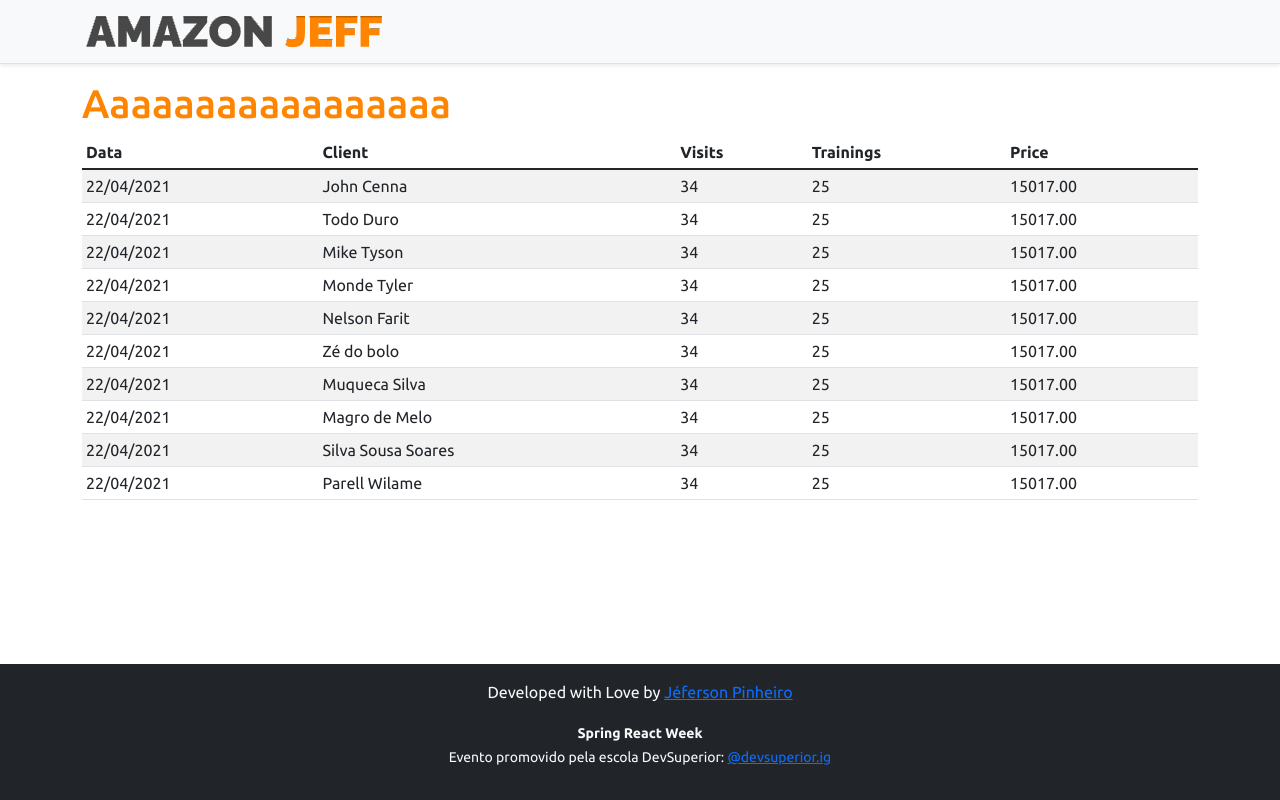
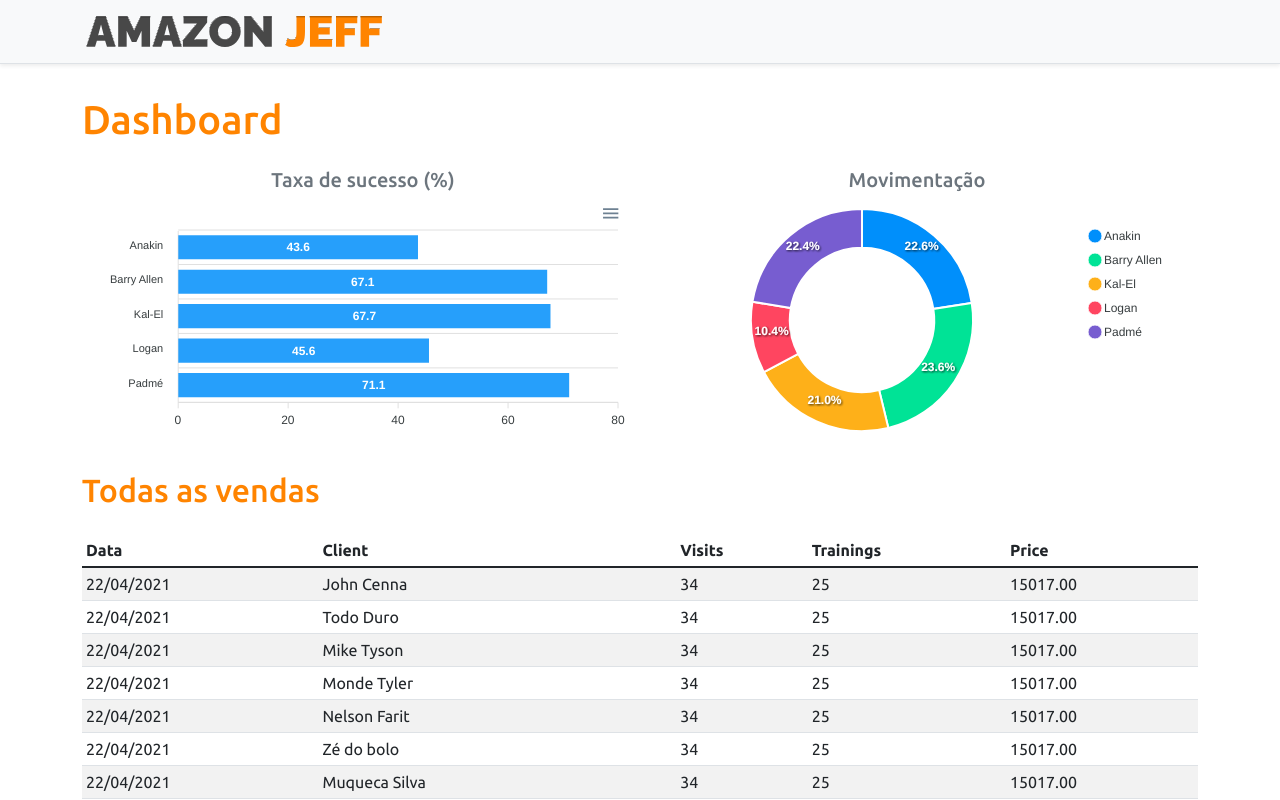
Before and after one commit to ojeffpinheiro01/dashboard, a React (Create React App) app in the folder frontend/: page / in a window 1280 px wide. Shown: the top 800 px of the page. Built offline with nearby package versions, Linux system fonts and the light colour scheme.

Commit message:
gráficos com dados estáticos

```diff
--- a/frontend/package.json
+++ b/frontend/package.json
@@ -10,8 +10,10 @@
     "@types/node": "^12.0.0",
     "@types/react": "^17.0.0",
     "@types/react-dom": "^17.0.0",
+    "apexcharts": "^3.28.1",
     "bootstrap": "^5.1.1",
     "react": "^17.0.2",
+    "react-apexcharts": "^1.3.9",
     "react-dom": "^17.0.2",
     "react-scripts": "4.0.3",
     "typescript": "^4.1.2",
--- a/frontend/src/App.tsx
+++ b/frontend/src/App.tsx
@@ -1,18 +1,38 @@
-import DataTable from "components/DataTable";
-import Footer from "components/Footer";
-import NavBar from "components/NavBar";
+import BarChart from "components/BarChart"
+import DataTable from "components/DataTable"
+import DonutChart from "components/DonutChart"
+import Footer from "components/Footer"
+import NavBar from "components/NavBar"
 
 function App() {
   return (
     <>
       <NavBar />
+
       <div className='container'>
-        <h1 className='text-primary'>Aaaaaaaaaaaaaaaaa</h1>
+        <h1 className='text-primary py-3'>Dashboard</h1>
+
+        <div className="row px-3">
+          <div className="col-sm-6">
+            <h5 className="text-center text-secondary">Taxa de sucesso (%)</h5>
+            <BarChart />
+          </div>
+
+          <div className="col-sm-6">
+            <h5 className="text-center text-secondary">Movimentação</h5>
+            <DonutChart />
+          </div>
+        </div>
+
+        <div className="py-3">
+          <h2 className='text-primary'>Todas as vendas</h2>
+        </div>
         <DataTable />
       </div>
+
       <Footer />
     </>
-  );
+  )
 }
 
-export default App;
+export default App
--- /dev/null
+++ b/frontend/src/components/BarChart/index.tsx
@@ -0,0 +1,33 @@
+import Chart from 'react-apexcharts'
+
+function BarChart() {
+    const options = {
+        plotOptions: {
+            bar: {
+                horizontal: true,
+            }
+        },
+    };
+
+    const mockData = {
+        labels: {
+            categories: ['Anakin', 'Barry Allen', 'Kal-El', 'Logan', 'Padmé']
+        },
+        series: [
+            {
+                name: "% Sucesso",
+                data: [43.6, 67.1, 67.7, 45.6, 71.1]
+            }
+        ]
+    };
+
+    return (
+        <Chart
+            options={{ ...options, xaxis: mockData.labels }}
+            series={mockData.series}
+            type="bar"
+            height="240" />
+    )
+}
+
+export default BarChart
--- /dev/null
+++ b/frontend/src/components/DonutChart/index.tsx
@@ -0,0 +1,24 @@
+import Chart from 'react-apexcharts'
+
+function DonutChart() {
+    const mockData = {
+        series: [477138, 499928, 444867, 220426, 473088],
+        labels: ['Anakin', 'Barry Allen', 'Kal-El', 'Logan', 'Padmé']
+    }
+
+    const options = {
+        legend: { show: true }
+    }
+
+    return (
+        <Chart
+            options={{ ...options, labels: mockData.labels }}
+            series={mockData.series}
+            type="donut"
+            height="240"
+        />
+
+    )
+}
+
+export default DonutChart
```
Also changed, not shown: 1 other file (tests, documents, lock files or other folders).
